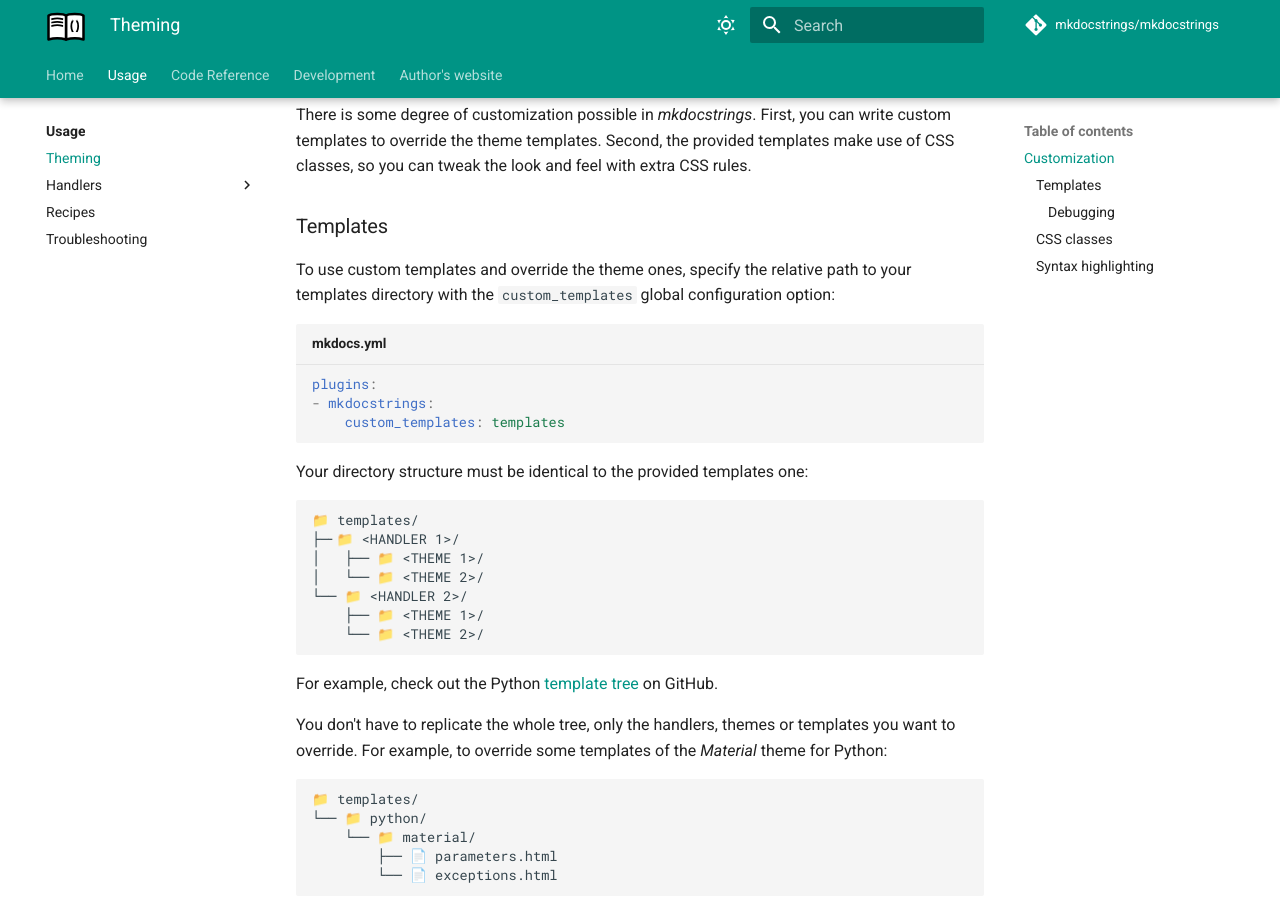
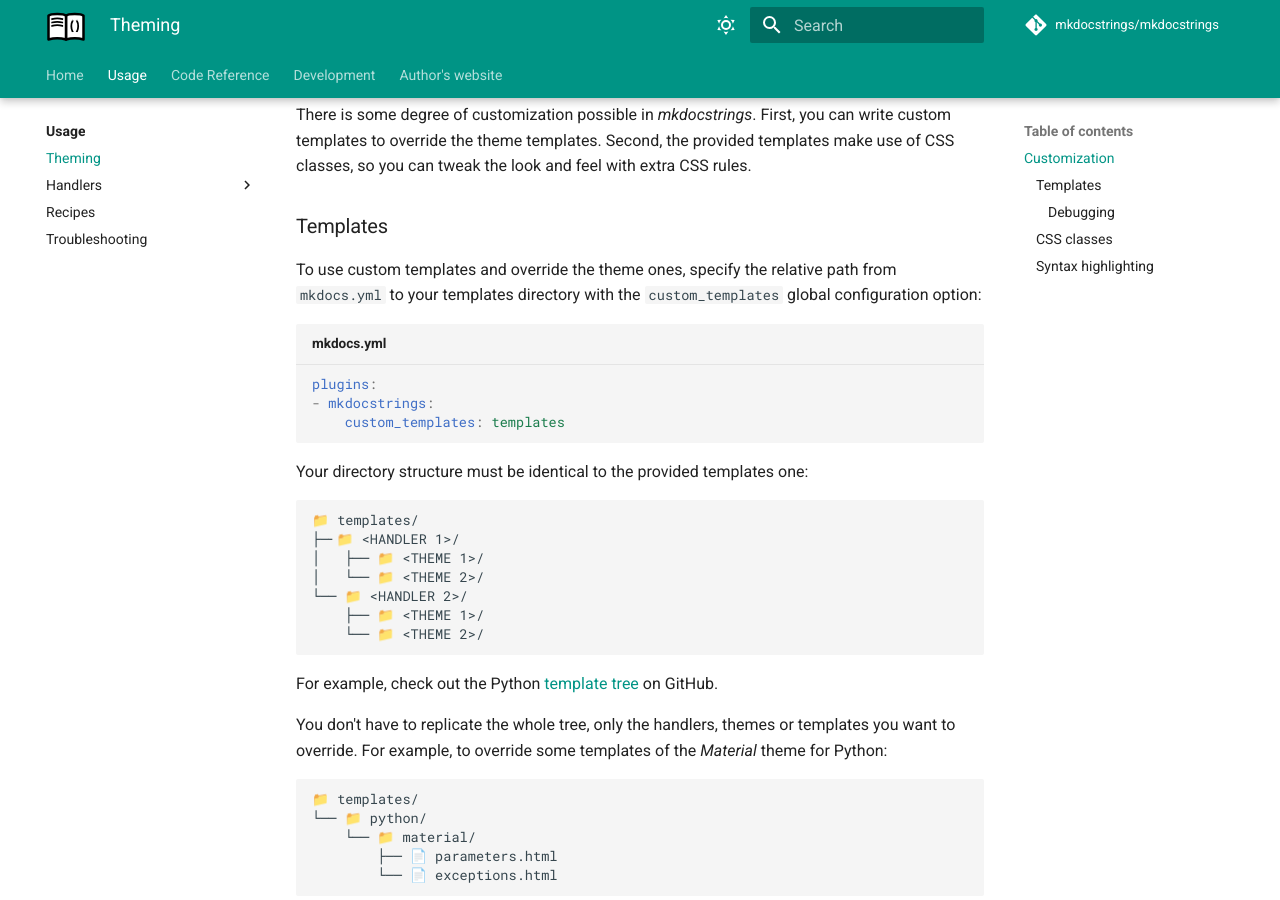
Before and after one commit to mkdocstrings/mkdocstrings, an MkDocs documentation site: the page built from docs/theming.md, in a window 1280 px wide and 900 px high, scrolled down 337 px. Built offline with MkDocs 1.6.1 and Material for MkDocs 9.7.7, drawn with Linux system fonts in a browser that asks for light colours; comment, search, counter and statistics services are not loaded.

Commit message:
docs: clarify what path templates should be relative to

````diff
--- a/docs/theming.md
+++ b/docs/theming.md
@@ -18,7 +18,7 @@
 ### Templates
 
 To use custom templates and override the theme ones,
-specify the relative path to your templates directory
+specify the relative path from `mkdocs.yml` to your templates directory
 with the `custom_templates` global configuration option:
 
 ```yaml title="mkdocs.yml"
````
